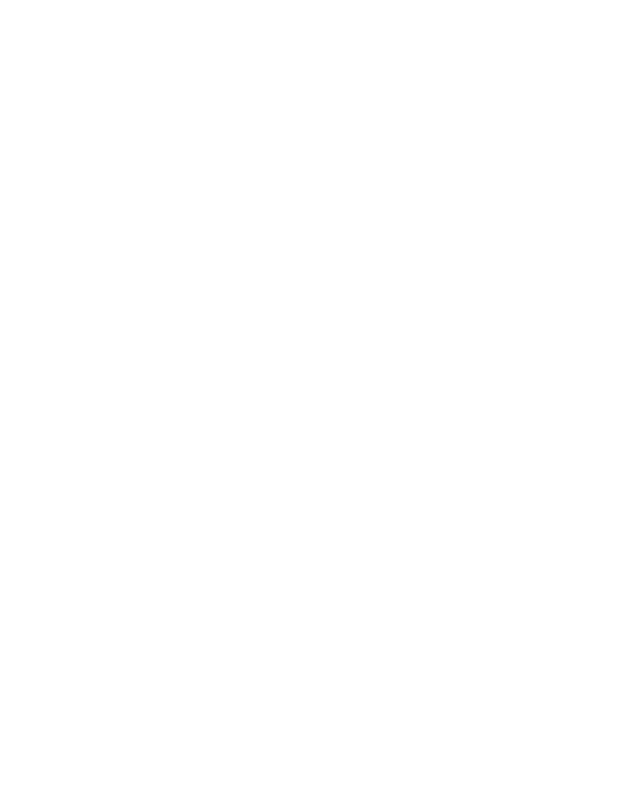
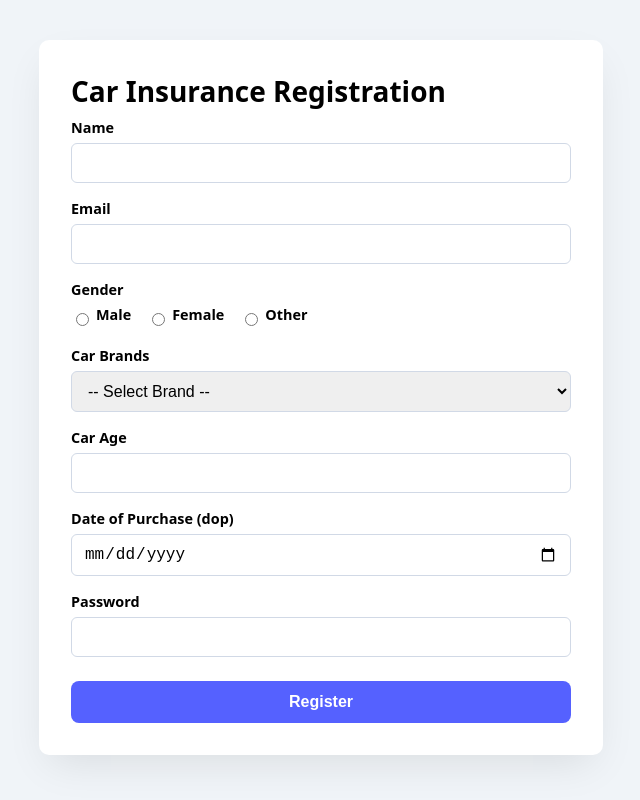
Before and after one commit to acciojob/car-insurance-form-ankit1215, a website: page main.html in a window 1280 px wide. Shown: the whole page, without its empty margins (319-959 px from the left). Drawn offline with Linux system fonts and the light colour scheme.

Commit message:
created a submission

```diff
--- a/main.html
+++ b/main.html
@@ -8,6 +8,67 @@
 
 <body>
 	<!-- the entire body must be written by student -->
+
+	<div class="form-card" aria-label="Car Insurance Registration Form">
+    <h1>Car Insurance Registration</h1>
+    <form method="POST" aria-label="Registration form">
+      <div class="field">
+        <label for="name">Name</label>
+        <input type="text" id="name" name="name" required />
+      </div>
+
+      <div class="field">
+        <label for="email">Email</label>
+        <input type="email" id="email" name="email" required />
+      </div>
+
+      <div class="field">
+        <label>Gender</label>
+        <div class="gender-group" role="radiogroup" aria-required="true">
+          <div class="gender-option">
+            <input type="radio" id="gender_male" name="gender" value="male" required />
+            <label for="gender_male">Male</label>
+          </div>
+          <div class="gender-option">
+            <input type="radio" id="gender_female" name="gender" value="female" />
+            <label for="gender_female">Female</label>
+          </div>
+          <div class="gender-option">
+            <input type="radio" id="gender_other" name="gender" value="other" />
+            <label for="gender_other">Other</label>
+          </div>
+        </div>
+      </div>
+
+      <div class="field">
+        <label for="cars">Car Brands</label>
+        <select id="cars" name="cars">
+          <option value="">-- Select Brand --</option>
+          <option value="BMW">BMW</option>
+          <option value="Audi">Audi</option>
+          <option value="Mercedez">Mercedez</option>
+        </select>
+      </div>
+
+      <div class="field">
+        <label for="carage">Car Age</label>
+        <input type="number" id="carage" name="carage" required min="0" />
+      </div>
+
+      <div class="field">
+        <label for="dop">Date of Purchase (dop)</label>
+        <input type="date" id="dop" name="dop" required />
+      </div>
+
+      <div class="field">
+        <label for="password">Password</label>
+        <input type="password" id="password" name="password" required />
+      </div>
+
+      <button type="submit">Register</button>
+    </form>
+  </div>
+
     <script type="text/javascript" src="./script.js">
 </script>
 
--- a/styles.css
+++ b/styles.css
@@ -1,2 +1,74 @@
 
 /* Your CSS Code here. */
+body {
+      font-family: system-ui,-apple-system,BlinkMacSystemFont,"Segoe UI",Roboto,sans-serif;
+      background: #f0f4f8;
+      padding: 2rem;
+      display: flex;
+      justify-content: center;
+    }
+    .form-card {
+      background: #fff;
+      padding: 2rem;
+      border-radius: 10px;
+      width: 100%;
+      max-width: 500px;
+      box-shadow: 0 16px 40px -10px rgba(0,0,0,0.1);
+    }
+    h1 {
+      margin-top: 0;
+      font-size: 1.75rem;
+      margin-bottom: 0.5rem;
+    }
+    .field {
+      margin-bottom: 1rem;
+      display: flex;
+      flex-direction: column;
+    }
+    label {
+      margin-bottom: 6px;
+      font-weight: 600;
+      font-size: 0.9rem;
+    }
+    input[type="text"],
+    input[type="email"],
+    input[type="number"],
+    input[type="date"],
+    input[type="password"],
+    select {
+      padding: 10px 12px;
+      border: 1px solid #d1d9e6;
+      border-radius: 6px;
+      font-size: 1rem;
+      outline: none;
+      transition: border .2s;
+    }
+    input:focus, select:focus {
+      border-color: #5561ff;
+    }
+    .gender-group {
+      display: flex;
+      gap: 1rem;
+      align-items: center;
+      flex-wrap: wrap;
+    }
+    .gender-option {
+      display: flex;
+      align-items: center;
+      gap: 4px;
+    }
+    button[type="submit"] {
+      background: #5561ff;
+      color: #fff;
+      border: none;
+      padding: 12px 20px;
+      border-radius: 8px;
+      font-size: 1rem;
+      cursor: pointer;
+      font-weight: 600;
+      width: 100%;
+      margin-top: 0.5rem;
+    }
+    button[type="submit"]:hover {
+      filter: brightness(1.05);
+    }
```
